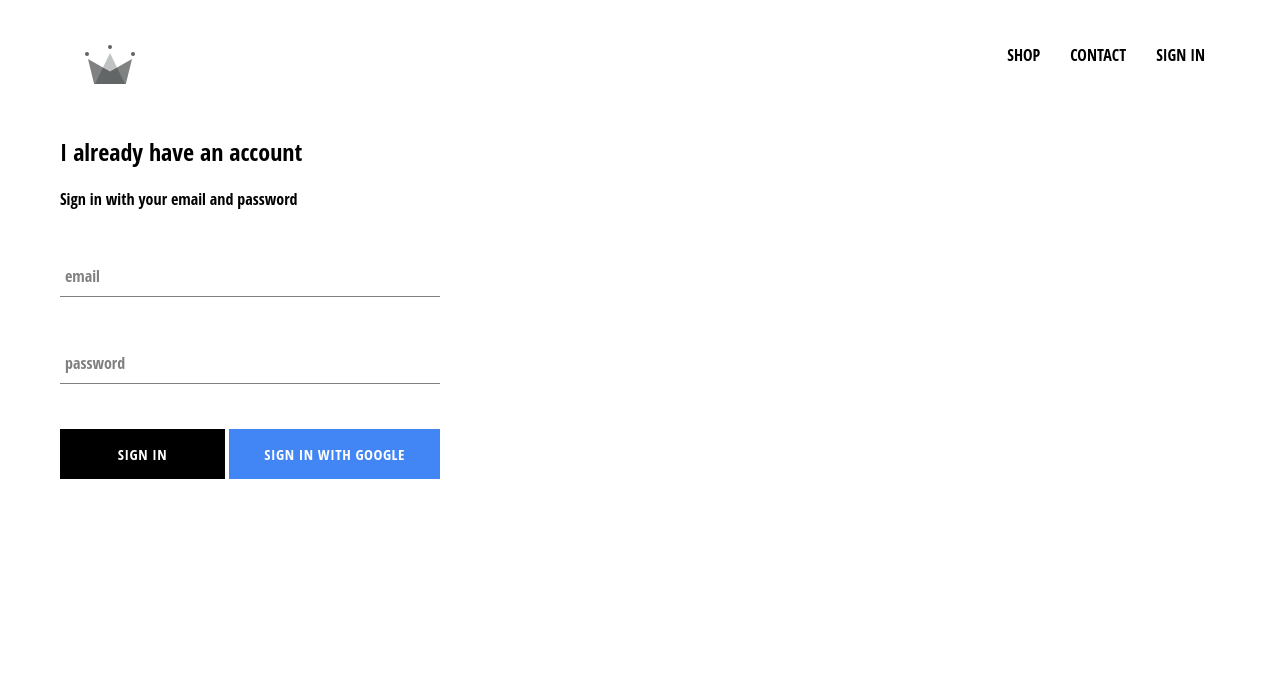
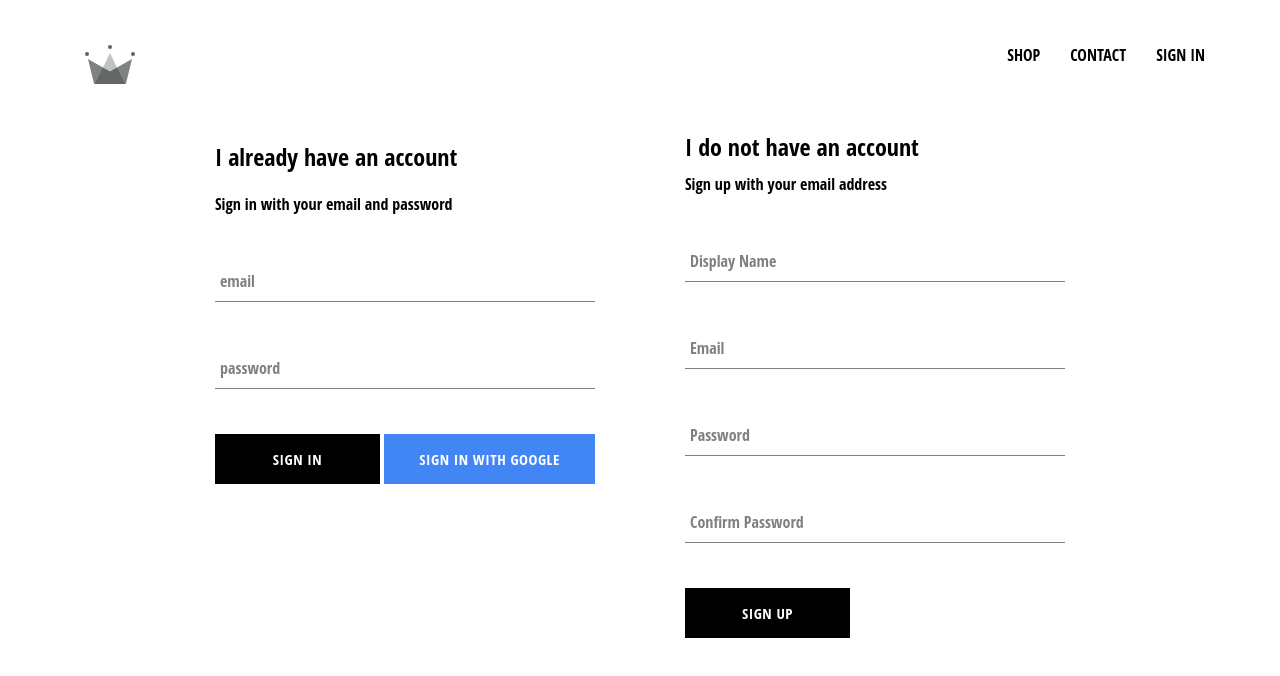
Before and after one commit to makkkii/crown-clothing, a React (Create React App) app: page /signin in a window 1280 px wide. Shown: the top 676 px of the page. Built offline with nearby package versions, Linux system fonts and the light colour scheme; no server answers; the HTML template or start-up script is replaced by a standard one.

Commit message:
Implemented firebase signin and signup.

```diff
--- a/src/App.js
+++ b/src/App.js
@@ -6,15 +6,9 @@
 import ShopPage from './pages/shop/ShopPageComponent';
 import SigninAndSignup from './pages/signin-and-signup/SigninAndSignup';
 
-import { auth } from '../src/firebase/firebase.utils';
+import { auth, createUserProfileDocument } from '../src/firebase/firebase.utils';
 
 import Header from './components/header/HeaderComponent';
-
-// const HatsPage = () => (
-//   <div>
-//     <h1>Hats Page</h1>
-//   </div>
-// )
 
 
 class App extends React.Component {
@@ -28,10 +22,27 @@
   unsubscribeFromAuth = null;
 
   componentDidMount() {
-    this.unsubscribeFromAuth = auth.onAuthStateChanged(user => {
-      this.setState({ currentUser: user });
-      console.log(user)
-    })
+    // this.unsubscribeFromAuth = auth.onAuthStateChanged(user => {
+    //   this.setState({ currentUser: user });
+    //   console.log(user)
+    // })
+    this.unsubscribeFromAuth = auth.onAuthStateChanged(async userAuth => {
+      // createUserProfileDocument(user);
+      if (userAuth) {
+        const userRef = await createUserProfileDocument(userAuth);
+
+        userRef.onSnapshot(snapShot => {
+          this.setState({
+            currentUser : {
+              id: snapShot.id,
+              ...snapShot.data()
+            }
+          }, () => {console.log(this.state)})
+        });
+      } else {
+        this.setState({currentUser: userAuth});
+      }
+    });
   }
 
   componentWillUnmount() {
--- a/src/components/sign-in/SignIn.jsx
+++ b/src/components/sign-in/SignIn.jsx
@@ -55,5 +55,4 @@
       </div>
     )
   }
-
 }
--- /dev/null
+++ b/src/components/sign-up/SignUp.jsx
@@ -0,0 +1,95 @@
+import React from  'react';
+
+import FormInput from '../form-input/FormInput';
+import CustomButton from '../custom-button/CustomButton';
+
+import { auth, createUserProfileDocument } from '../../firebase/firebase.utils';
+import './SignUp.scss';
+
+class SignUp extends React.Component {
+  constructor() {
+    super();
+
+    this.state = {
+      email: '',
+      displayName: '',
+      password: '',
+      confirmPassword: ''
+    };
+  }
+
+  handleSubmit = async event => {
+    event.preventDefault();
+    const { displayName, password, confirmPassword, email } = this.state;
+    if (password !== confirmPassword) {
+      alert("Password don't match");
+      return;
+    }
+
+    try {
+      const { user } = await auth.createUserWithEmailAndPassword(email, password);
+      await createUserProfileDocument(user, { displayName });
+
+      this.setState({
+        email: '',
+        displayName: '',
+        password: '',
+        confirmPassword: ''
+      })
+    } catch(error) {
+      console.log('Error occurec while signup', error)
+    }
+  }
+
+  handleChange = event => {
+    const { name, value } = event.target;
+    this.setState({ [name]: value })
+  }
+
+  render() {
+    const { displayName, password, confirmPassword, email } = this.state;
+    return (
+      <div className="sign-up">
+        <h2 className="title">I do not have an account</h2>
+        <span>Sign up with your email address</span>
+        <form className="sign-up-form" onSubmit={this.handleSubmit}>
+          <FormInput
+            name="displayName"
+            type="text"
+            value={displayName}
+            onChange={this.handleChange}
+            label="Display Name"
+            required
+          />
+          <FormInput
+            name="email"
+            type="email"
+            value={email}
+            onChange={this.handleChange}
+            label="Email"
+            required
+          />
+          <FormInput
+            name="password"
+            type="password"
+            value={password}
+            onChange={this.handleChange}
+            label="Password"
+            required
+          />
+          <FormInput
+            name="confirmPassword"
+            type="password"
+            value={confirmPassword}
+            onChange={this.handleChange}
+            label="Confirm Password"
+            required
+          />
+          <CustomButton type="submit">SIGN UP</CustomButton>
+        </form>
+      </div>
+    )
+  }
+}
+
+export default SignUp;
--- /dev/null
+++ b/src/components/sign-up/SignUp.scss
@@ -0,0 +1,9 @@
+.sign-up {
+  display: flex;
+  flex-direction: column;
+  width: 380px;
+
+  .title {
+    margin: 10px 0;
+  }
+}
--- a/src/firebase/firebase.utils.js
+++ b/src/firebase/firebase.utils.js
@@ -5,6 +5,30 @@
 import firebaseConfig from '../firebaseConfig';
 
 const config = firebaseConfig;
+
+export const createUserProfileDocument = async (userAuth, additionalData) => {
+  if (!userAuth) return;
+
+  const userRef = firestore.doc(`users/${userAuth.uid}`);
+  const snapShot = await userRef.get();
+  if (!snapShot.exists) {
+    const { displayName, email } = userAuth;
+    const createdAt = new Date();
+    try {
+      await userRef.set({
+        displayName,
+        email,
+        createdAt,
+        ...additionalData
+      })
+    } catch (error) {
+      console.log('Error creating user', error.message)
+    }
+  }
+
+  console.log(snapShot)
+  return userRef;
+}
 
 firebase.initializeApp(config);
 export const auth = firebase.auth();
--- a/src/pages/signin-and-signup/SigninAndSignup.jsx
+++ b/src/pages/signin-and-signup/SigninAndSignup.jsx
@@ -3,10 +3,12 @@
 import './SigninAndSignup.scss';
 
 import SignIn from '../../components/sign-in/SignIn';
+import SignUp from '../../components/sign-up/SignUp';
 
 const SigninAndSignup = () => (
-  <div className='signin-and-signup'>
+  <div className='sign-in-and-sign-up'>
     <SignIn />
+    <SignUp />
   </div>
 )
 
--- a/src/pages/signin-and-signup/SigninAndSignup.scss
+++ b/src/pages/signin-and-signup/SigninAndSignup.scss
@@ -0,0 +1,6 @@
+.sign-in-and-sign-up {
+  width: 850px;
+  display: flex;
+  justify-content: space-between;
+  margin: 30px auto;
+}
```
